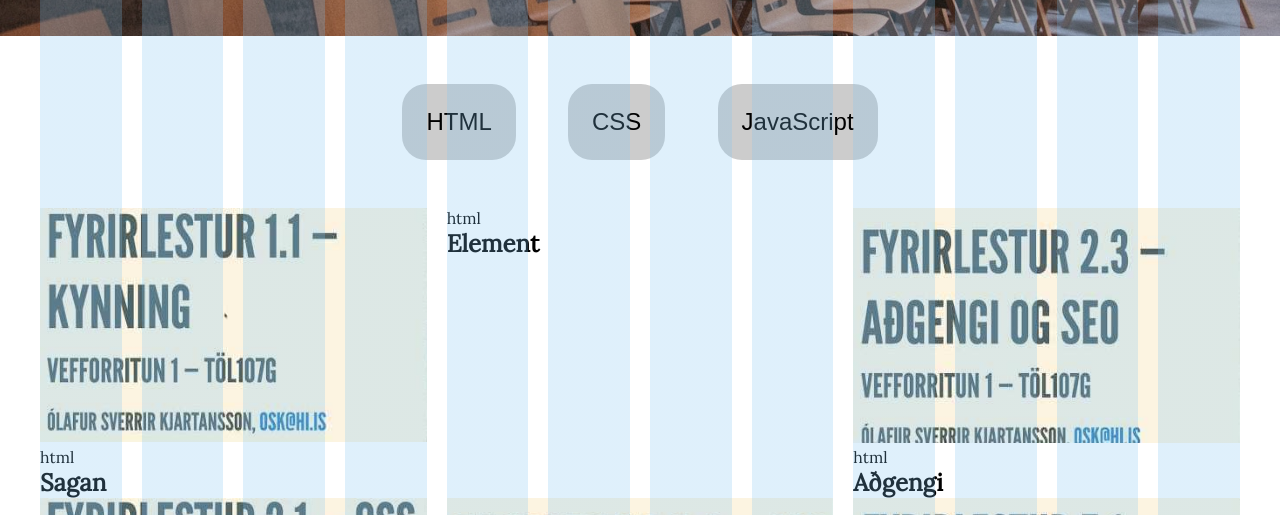
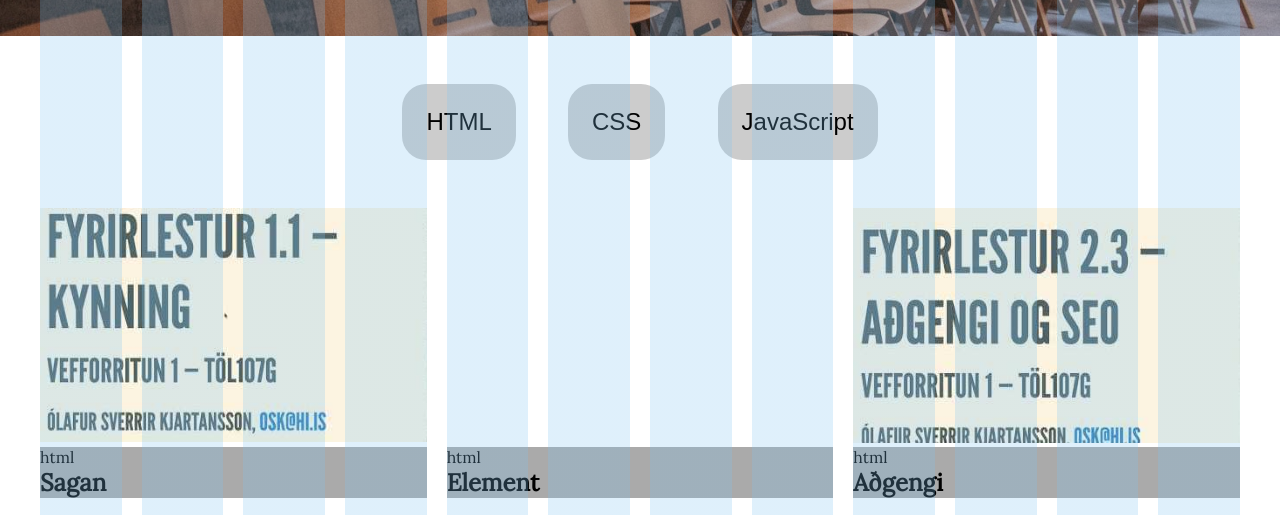
Before and after one commit to thth168/vef-hopverkefni-2, a website with bundled scripts: page index.html in a window 1280 px wide. Shown: the part 264-779 px from the top of the page. Built offline with nearby package versions, Linux system fonts and the light colour scheme.

Commit message:
Update src/styles/list.scss

```diff
--- a/src/styles/list.scss
+++ b/src/styles/list.scss
@@ -17,21 +17,21 @@
         flex-wrap: wrap;
         @include columns(4);
         padding: 0 $gutter/2;
+        margin-bottom: $gutter;
     }
 
-    .card {
-        &__text {
-            width: 100%;
-            height:100%;
-            background-color: $color-gray;
-            align-self: flex-end;
-            text-align: bottom;
-            &:hover {
-                background-color: $color-gray-dark;
-            }
-        }
+    .text__container {
+        display: flex;
+        width: 100%;
+        height: auto;
+        background-color: $color-gray;
+        align-self: flex-end;
         background-color: $color-gray;
         transition: background-color $AnimationSpeed $AnimationStyle
     }
 
+    .text__container:hover {
+        background-color: $color-gray-dark;
+    }
+
 }
```
